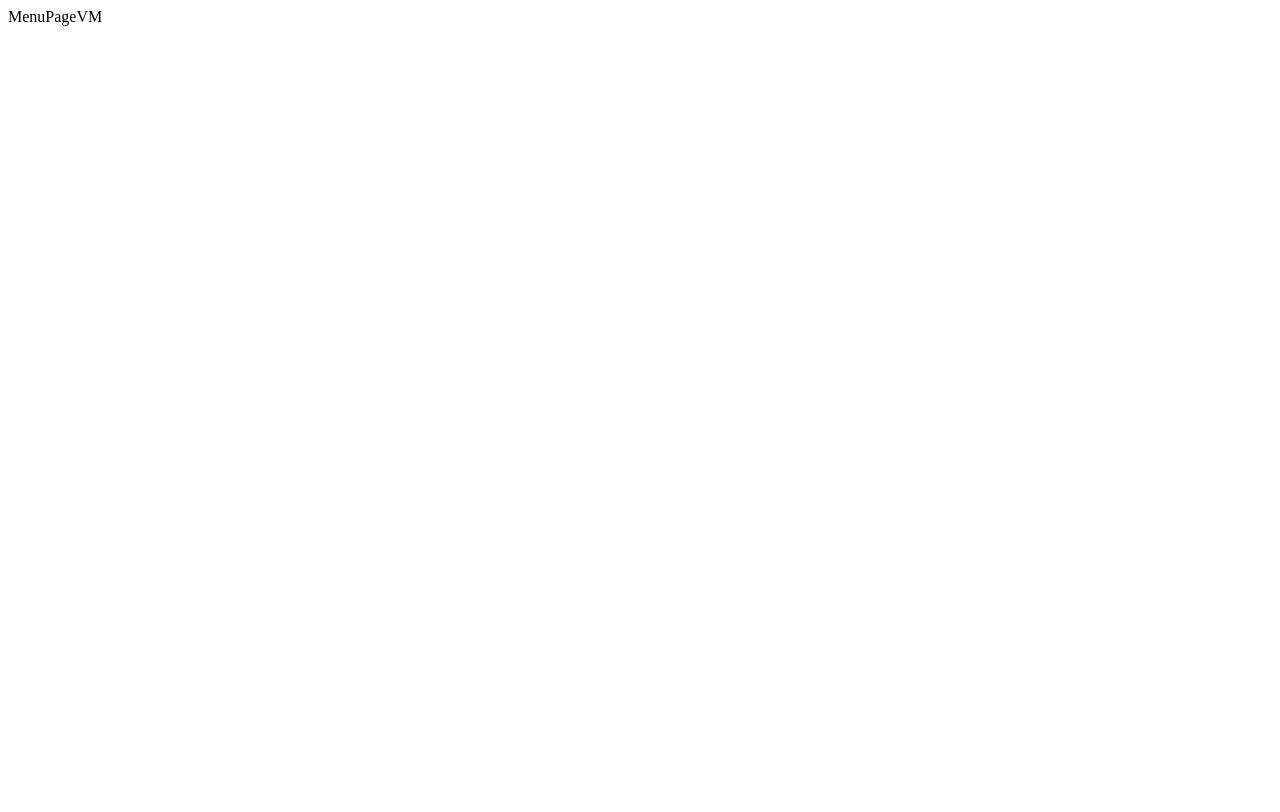
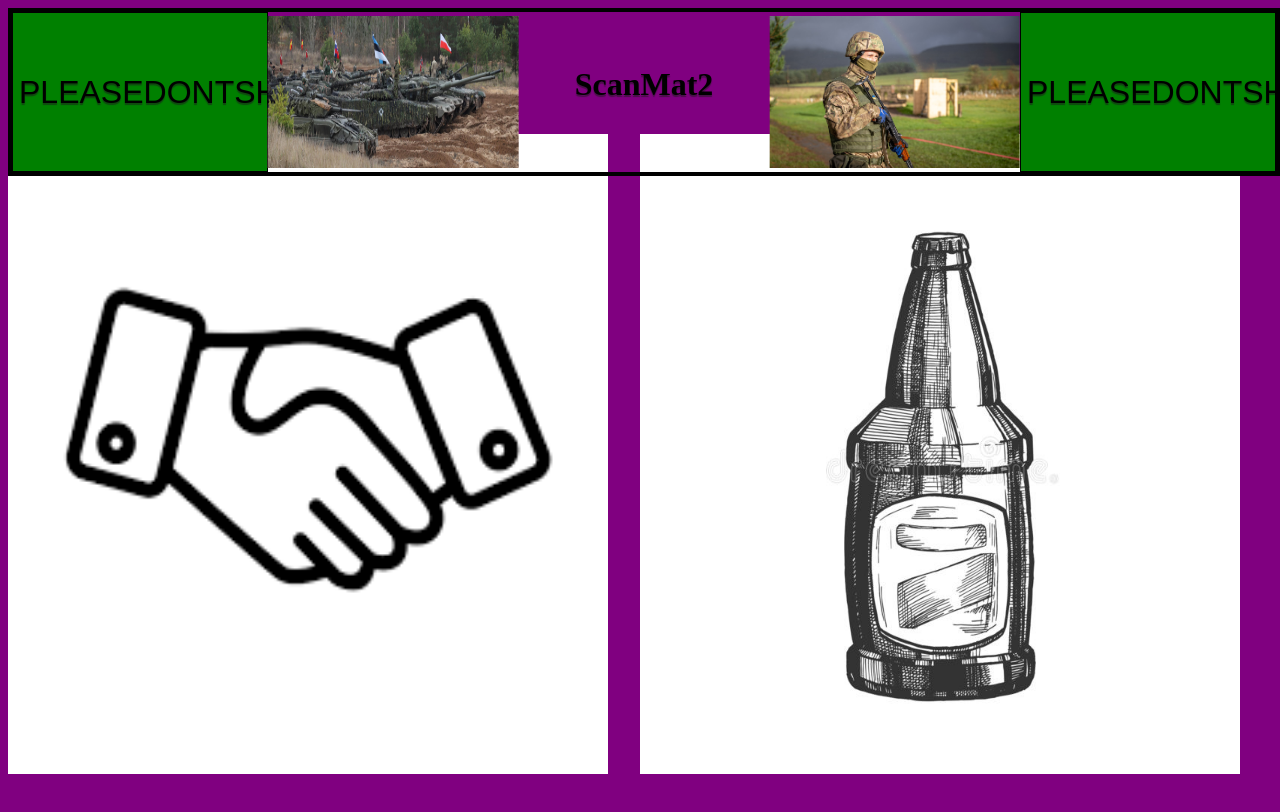
Before and after one commit to SolarEarth37/P3FrontEnd, a React (Create React App) app: page /menu in a window 1280 px wide. Shown: the top 812 px of the page. Built offline with nearby package versions, Linux system fonts and the light colour scheme.

Commit message:
MainPage

```diff
--- a/src/Base/Logo.tsx
+++ b/src/Base/Logo.tsx
@@ -2,7 +2,8 @@
 import { StyledLogo } from '../Styles/Styled'
 
 export default function Logo(source: any) {
+  let imgSrc = source.imageSource;
   return (
-    <StyledLogo src={"../-ironspear_hero-2022-hero.jpg"} alt="Logo" />
+    <StyledLogo src={imgSrc} alt="Logo" />
   )
 }
--- /dev/null
+++ b/src/Base/PictureButton.tsx
@@ -0,0 +1,18 @@
+import React from 'react'
+import { Link } from 'react-router-dom'
+import { SizeImg } from '../Styles/Styled'
+
+interface ILink {
+    buttonText: string,
+    navlink: string
+}
+
+export default function PictureButton({ buttonText, navlink }: ILink) {
+    let imgSrc = buttonText
+
+    return (
+        <Link to={navlink}>
+            <SizeImg src={imgSrc} alt={"Handshake"} />
+        </Link>
+    )
+}
--- a/src/Composite/Banner.tsx
+++ b/src/Composite/Banner.tsx
@@ -7,9 +7,9 @@
   return (
     <GridDiv>
       <Button buttonText="PLEASEDONTSHOOT" navlink="/" />
-      <Logo source={"../-ironspear_hero-2022-hero.jpg/"} />
+      <Logo imageSource={"../-ironspear_hero-2022-hero.jpg"} />
       <ProgramName>ScanMat2</ProgramName>
-      <Logo source={"../ukr_fsvdk_mg_4676-20222-artikel.jpg/"} />
+      <Logo imageSource={"../-ukr_fsvdk__mg_4676-2022-artikel.jpg"} />
       <Button buttonText="PLEASEDONTSHOOT" navlink="/" />
     </GridDiv>
   )
--- a/src/Page/LoginPageVM.tsx
+++ b/src/Page/LoginPageVM.tsx
@@ -1,10 +1,12 @@
 import React from 'react'
+import CenteredButton from '../Base/CenteredButton'
 import Banner from '../Composite/Banner'
 
 export default function LoginPageVM() {
     return (
         <>
             <Banner />
+            <CenteredButton buttonText={'Confirm'} navlink={'/menu'} />
         </>
     )
 }
--- a/src/Page/MenuPageVM.tsx
+++ b/src/Page/MenuPageVM.tsx
@@ -1,7 +1,19 @@
 import React from 'react'
+import PictureButton from '../Base/PictureButton'
+import Banner from '../Composite/Banner'
+import { Global, GlobalBackground, MenuGrid } from '../Styles/Styled'
 
 export default function MenuPageVM() {
     return (
-        <div>MenuPageVM</div>
+        <>
+            <GlobalBackground />
+            <Global>
+                <Banner />
+                <MenuGrid>
+                    <PictureButton buttonText={"../handshake.png"} navlink={'/loan'} />
+                    <PictureButton buttonText={"../lager.jpg"} navlink={'/device'} />
+                </MenuGrid>
+            </Global>
+        </>
     )
 }
--- a/src/Styles/Styled.tsx
+++ b/src/Styles/Styled.tsx
@@ -83,10 +83,24 @@
 `
 
 export const StyledLogo = styled.img`
+    height:95%;
     max-width:100%;
-    height:98%;
     top: 50%;
     left: 50%;
     transform: translate(-50%, -50%);
     position: relative;
 `
+
+export const MenuGrid = styled.div`
+    display: grid;
+    grid-template-columns: repeat(2, 1fr);
+    width: 100%;
+    height: 80vh;
+    margin: 10% auto;
+
+`
+
+export const SizeImg = styled.img`
+   height : 80vh;
+   width: 95%;
+`
```
Also changed, not shown: public/handshake.png (added), public/lager.jpg (added).
